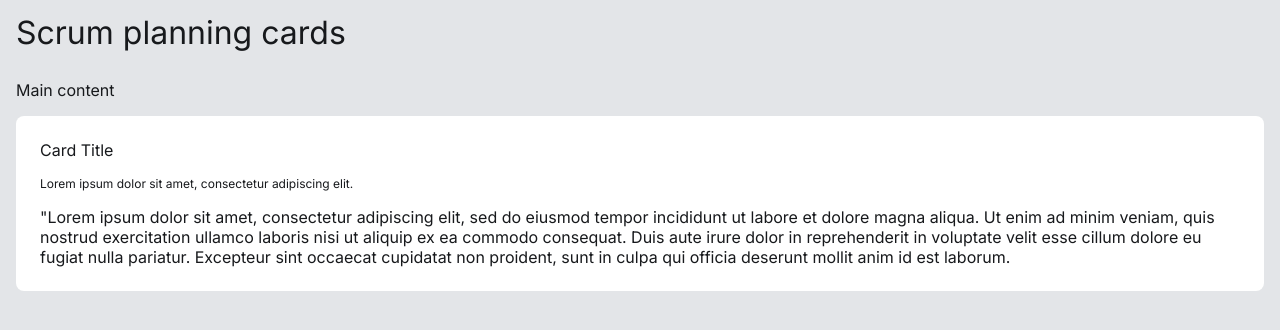
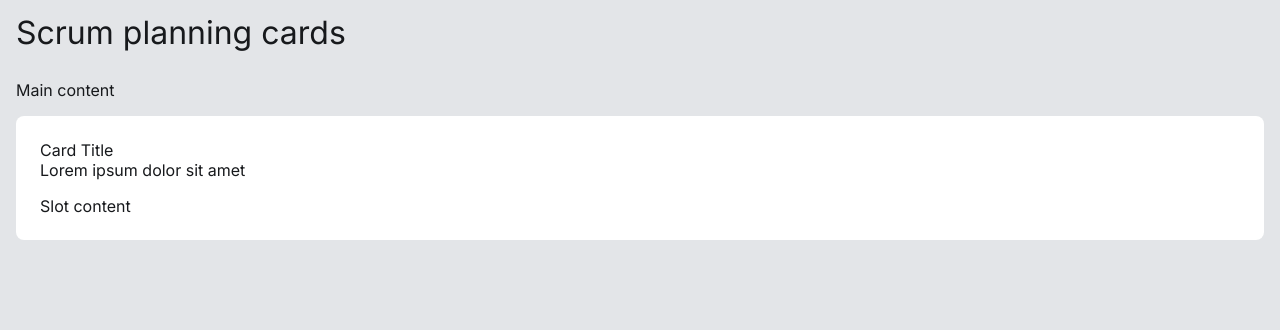
Before and after one commit to carlesfores/scrum-planning-cards, a React (Vite) app: page / in a window 1280 px wide. Shown: the top 330 px of the page. Built offline with nearby package versions, Linux system fonts and the light colour scheme.

Commit message:
feat: create card component

```diff
--- a/src/App.jsx
+++ b/src/App.jsx
@@ -1,26 +1,23 @@
-import './App.scss'
+import './App.scss';
+import Card from '@/components/Card.jsx';
 
 function App() {
 
   return (
     <>
       <div className='wrapper'>
-
         <header className='entity-header'>
           <h1>Scrum planning cards</h1>
         </header>
-
         <main className='entity-content'>
           <div>Main content </div>
-          <div className='entity-card'>
-            <div className='entity-card__title'>Card Title</div>
-            <div className='entity-card__description'>Lorem ipsum dolor sit amet, consectetur adipiscing elit.</div>
-            <div className='entity-card__content'>
-              "Lorem ipsum dolor sit amet, consectetur adipiscing elit, sed do eiusmod tempor incididunt ut labore et dolore magna aliqua. Ut enim ad minim veniam, quis nostrud exercitation ullamco laboris nisi ut aliquip ex ea commodo consequat. Duis aute irure dolor in reprehenderit in voluptate velit esse cillum dolore eu fugiat nulla pariatur. Excepteur sint occaecat cupidatat non proident, sunt in culpa qui officia deserunt mollit anim id est laborum.
-            </div>
-          </div>
+          <Card
+            title="Card Title"
+            description="Lorem ipsum dolor sit amet"
+          >
+            <p>Slot content</p>
+          </Card>
         </main>
-
       </div>
     </>
   )
--- a/src/App.scss
+++ b/src/App.scss
@@ -18,24 +18,3 @@
   flex-direction: column;
   gap: 16px;
 }
-
-.entity-card {
-  background: var(--white);
-  padding: 24px;
-  border-radius: 8px;
-  display: flex;
-  flex-direction: column;
-  gap: 16px;
-}
-
-.entity-card__title {
-
-}
-
-.entity-card__description {
-  font-size: 12px;
-}
-
-.entity-card__content {
-
-}
--- a/src/components/Card.jsx
+++ b/src/components/Card.jsx
@@ -0,0 +1,19 @@
+import '@/components/Card.scss';
+
+const Card = ({ children, title, description }) => {
+  return(
+    <>
+      <div className="card">
+        <div className="card__header">
+          <div className="card__title">{ title }</div>
+          <div className="card__description">{ description }</div>
+        </div>
+        <div className="card__content">
+          { children }
+        </div>
+      </div>
+    </>
+  );
+}
+
+export default Card;
--- a/src/components/Card.scss
+++ b/src/components/Card.scss
@@ -0,0 +1,17 @@
+.card {
+  background: var(--white);
+  padding: 24px;
+  border-radius: 8px;
+  display: flex;
+  flex-direction: column;
+  gap: 16px;
+
+  &__header {
+  }
+  &__title {
+  }
+  &__description {
+  }
+  &__content {
+  }
+}
```
